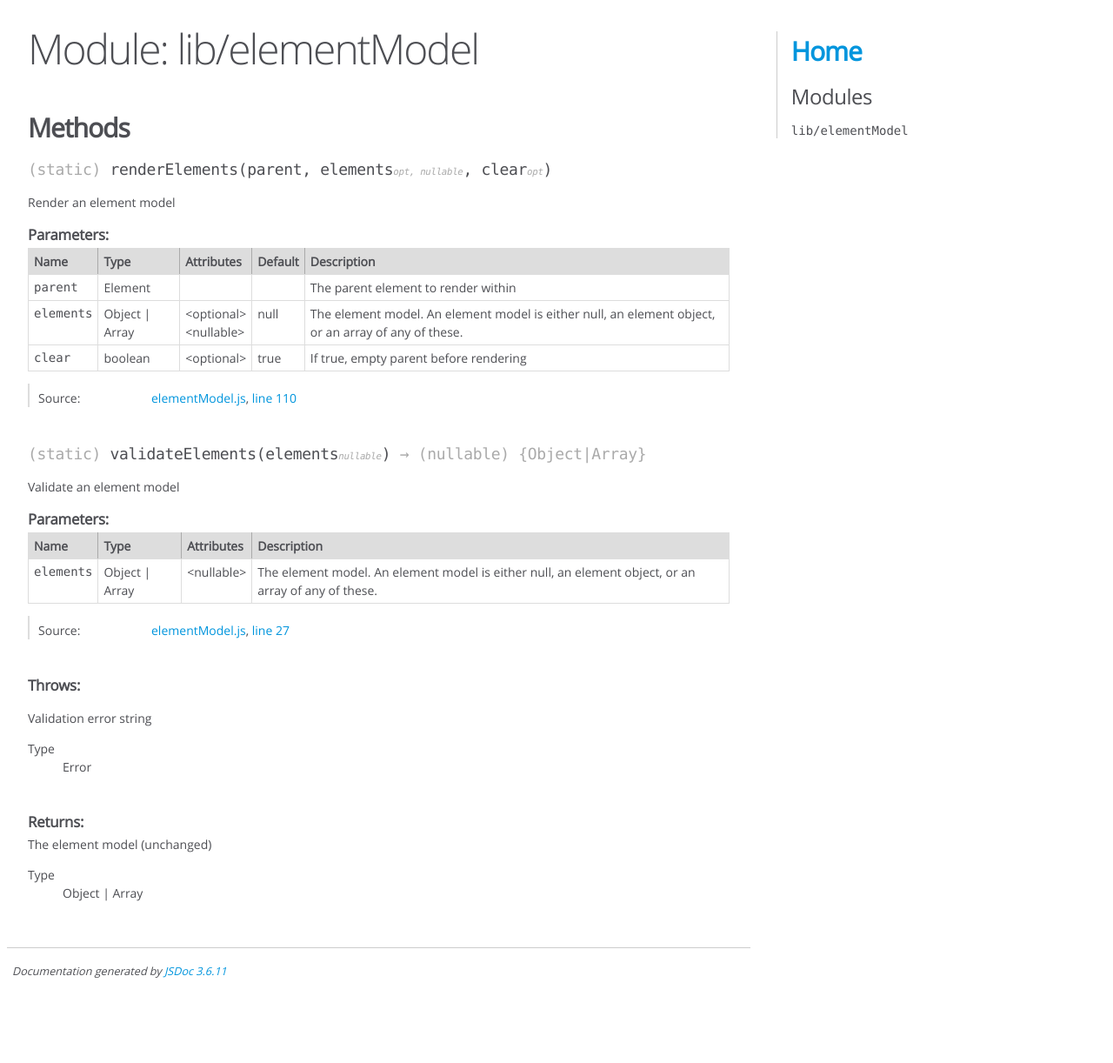
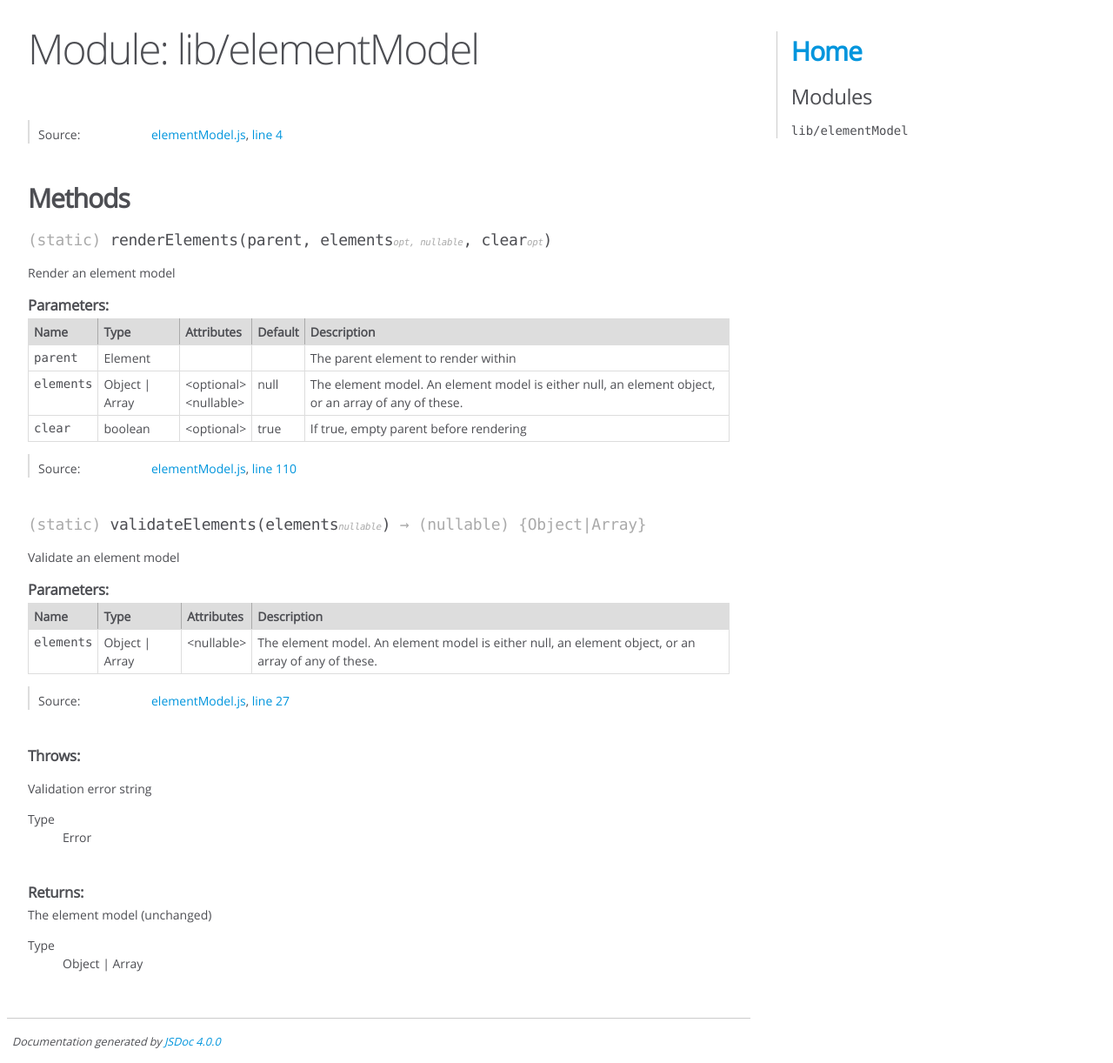
Before and after one commit to craigahobbs/element-model, a plain HTML site: page module-lib_elementModel.html in a window 1280 px wide. Shown: the whole page at 87% size. Before the commit the page ends 1141 px from the top, so only its background shows below. Drawn offline with Linux system fonts and the light colour scheme.

Commit message:
jsdoc 4.0

```diff
--- a/module-lib_elementModel.html
+++ b/module-lib_elementModel.html
@@ -28,13 +28,55 @@
 
 <header>
 
-
-
 </header>
 
 <article>
     <div class="container-overview">
 
+
+
+
+
+
+<dl class="details">
+
+
+
+
+
+
+
+
+
+
+
+
+
+
+
+
+
+
+
+
+
+
+
+
+
+
+    <dt class="tag-source">Source:</dt>
+    <dd class="tag-source"><ul class="dummy"><li>
+        <a href="elementModel.js.html">elementModel.js</a>, <a href="elementModel.js.html#line4">line 4</a>
+    </li></ul></dd>
+
+
+
+
+
+
+
+</dl>
 
 
 
@@ -524,7 +566,7 @@
 <br class="clear">
 
 <footer>
-    Documentation generated by <a href="https://github.com/jsdoc/jsdoc">JSDoc 3.6.11</a>
+    Documentation generated by <a href="https://github.com/jsdoc/jsdoc">JSDoc 4.0.0</a>
 </footer>
 
 <script> prettyPrint(); </script>
```
Also changed, not shown: elementModel.js.html (+1 -1 lines), index.html (+1 -1 lines).
